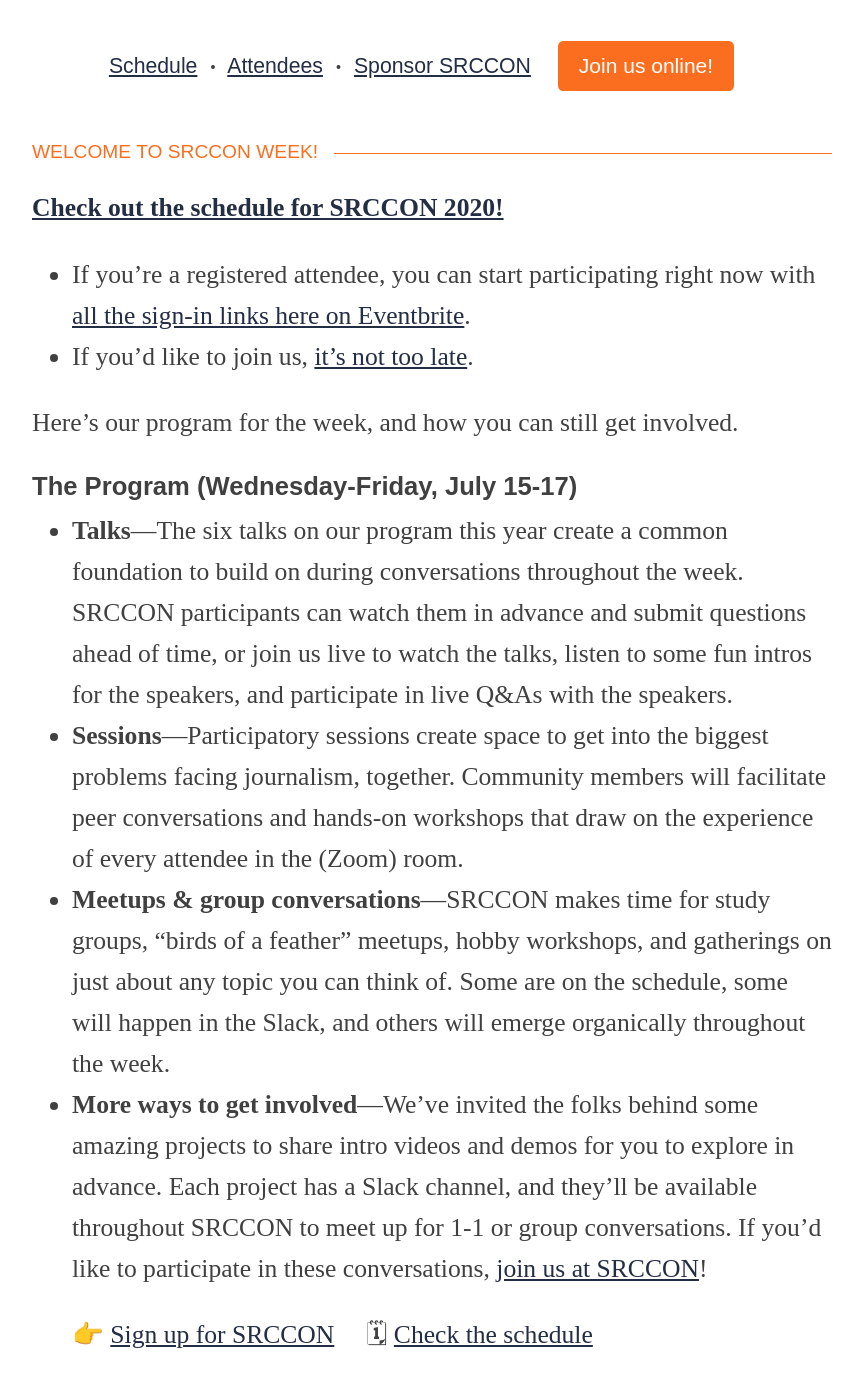
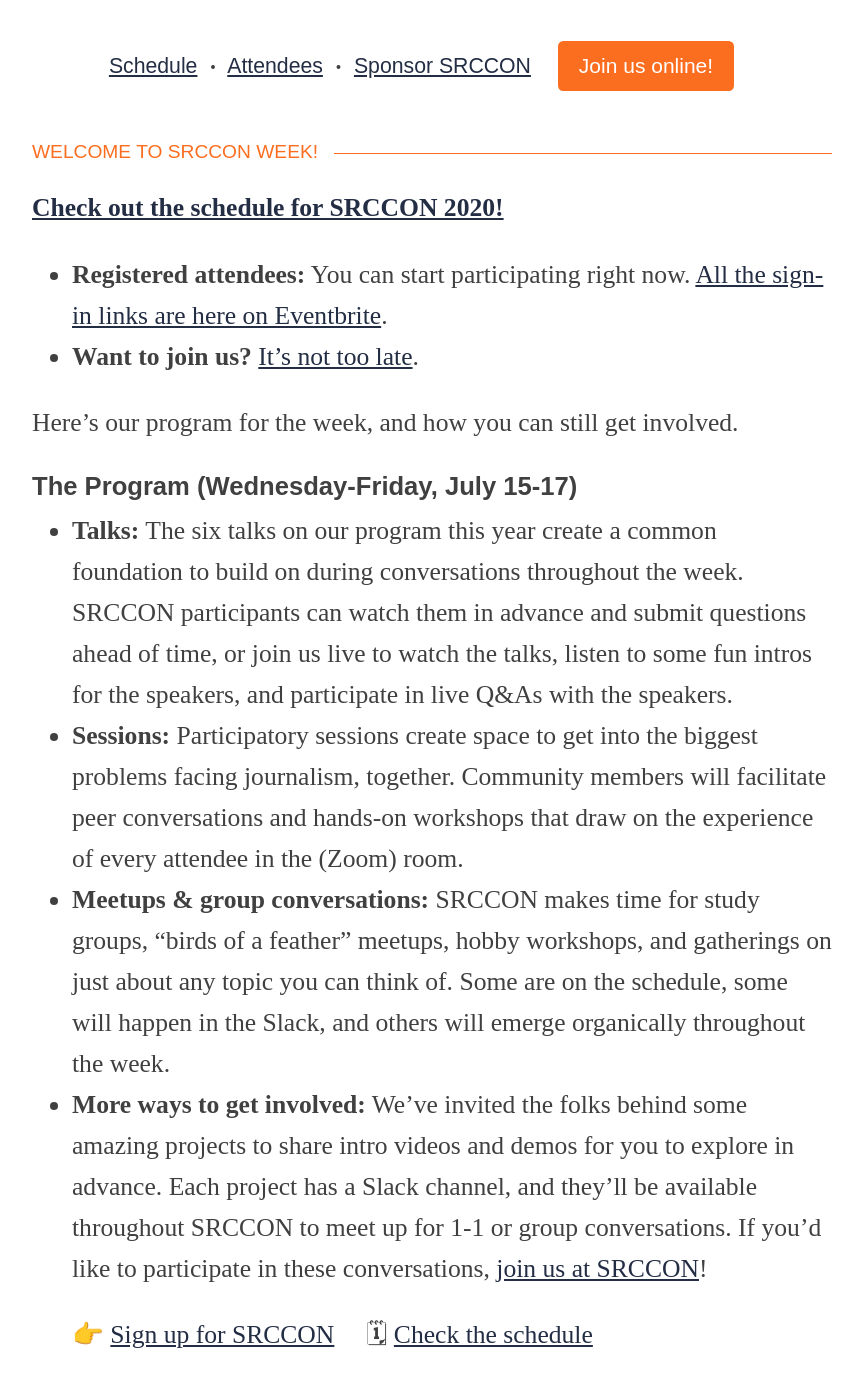
Before and after one commit to OpenNews/srccon-2020, a Jekyll site: the page built from homepage.md, in a window 1280 px wide and 1400 px high, scrolled down 631 px. Shown: the top 1387 px of the window, without its empty margins (208-1071 px from the left). Built offline with Jekyll 4.4.1, drawn with Linux system fonts in a browser that asks for light colours; some web fonts are replaced; our own code applies the rules of GitHub Pages for plain Markdown files.

Commit message:
homepage update

```diff
--- a/homepage.md
+++ b/homepage.md
@@ -7,17 +7,17 @@
 
 **[Check out the schedule for SRCCON 2020!](/schedule)**
 
-* If you're a registered attendee, you can start participating right now with [all the sign-in links here on Eventbrite](https://2020.srccon.org/signin).
-* If you'd like to join us, [it's not too late](/participation/form).
+* **Registered attendees:** You can start participating right now. [All the sign-in links are here on Eventbrite](https://2020.srccon.org/signin).
+* **Want to join us?** [It's not too late](/participation/form).
 
 Here's our program for the week, and how you can still get involved.
 
 #### The Program (Wednesday-Friday, July 15-17)
 
-* **Talks**—The six talks on our program this year create a common foundation to build on during conversations throughout the week. SRCCON participants can watch them in advance and submit questions ahead of time, or join us live to watch the talks, listen to some fun intros for the speakers, and participate in live Q&As with the speakers.
-* **Sessions**—Participatory sessions create space to get into the biggest problems facing journalism, together. Community members will facilitate peer conversations and hands-on workshops that draw on the experience of every attendee in the (Zoom) room.
-* **Meetups & group conversations**—SRCCON makes time for study groups, "birds of a feather" meetups, hobby workshops, and gatherings on just about any topic you can think of. Some are on the schedule, some will happen in the Slack, and others will emerge organically throughout the week.
-* **More ways to get involved**—We’ve invited the folks behind some amazing projects to share intro videos and demos for you to explore in advance. Each project has a Slack channel, and they’ll be available throughout SRCCON to meet up for 1-1 or group conversations. If you'd like to participate in these conversations, [join us at SRCCON](/participation/form)!
+* **Talks:** The six talks on our program this year create a common foundation to build on during conversations throughout the week. SRCCON participants can watch them in advance and submit questions ahead of time, or join us live to watch the talks, listen to some fun intros for the speakers, and participate in live Q&As with the speakers.
+* **Sessions:** Participatory sessions create space to get into the biggest problems facing journalism, together. Community members will facilitate peer conversations and hands-on workshops that draw on the experience of every attendee in the (Zoom) room.
+* **Meetups & group conversations:** SRCCON makes time for study groups, "birds of a feather" meetups, hobby workshops, and gatherings on just about any topic you can think of. Some are on the schedule, some will happen in the Slack, and others will emerge organically throughout the week.
+* **More ways to get involved:** We’ve invited the folks behind some amazing projects to share intro videos and demos for you to explore in advance. Each project has a Slack channel, and they’ll be available throughout SRCCON to meet up for 1-1 or group conversations. If you'd like to participate in these conversations, [join us at SRCCON](/participation/form)!
 
 <ul class="action-links">
     <li>👉 <a href="/participation/form">Sign up for SRCCON</a></li>
```
